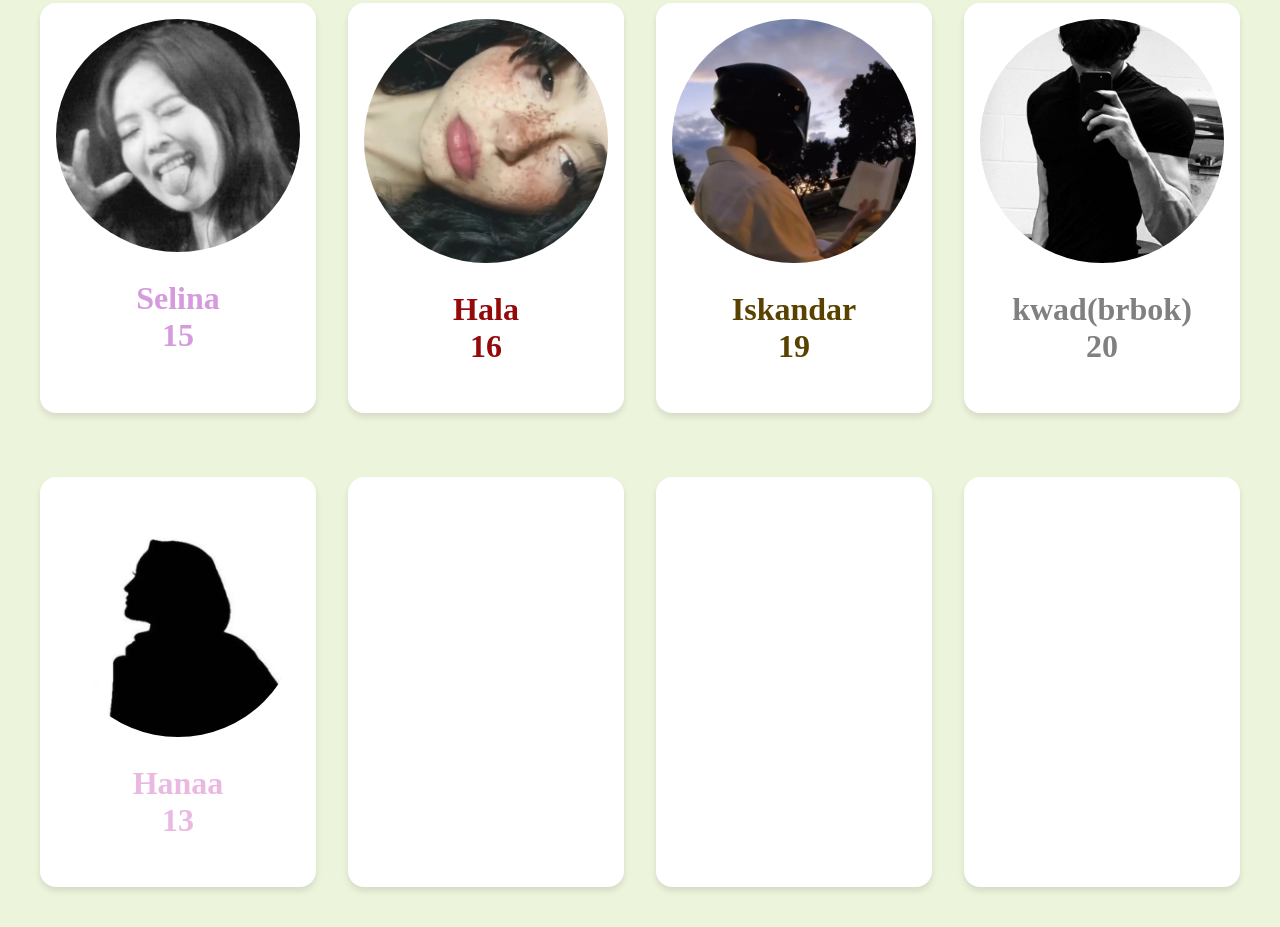
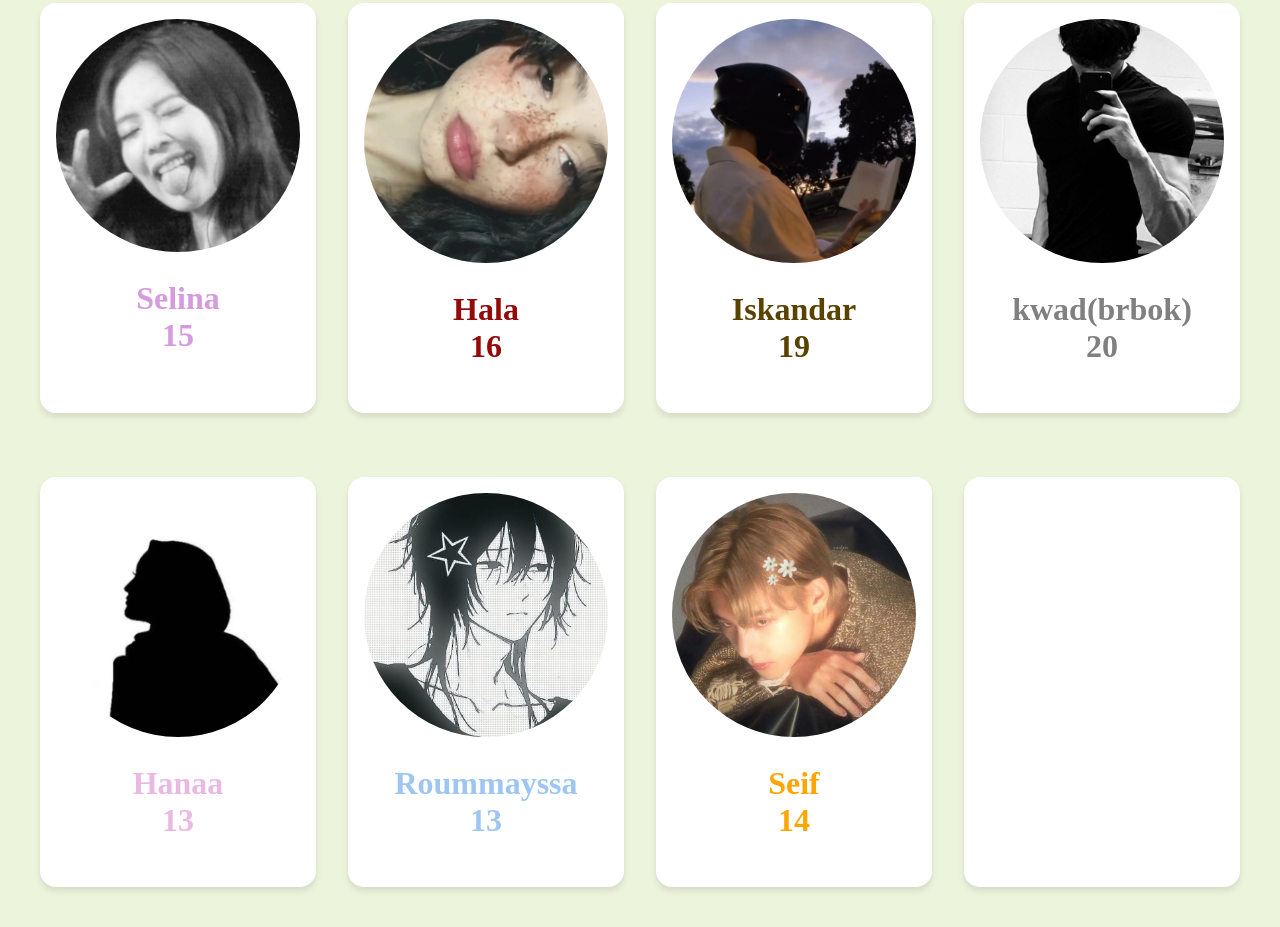
Before and after one commit to ayha1m4/cards., a plain HTML site: page index.html in a window 1280 px wide. Shown: the part 520-1447 px from the top of the page. Drawn offline with Linux system fonts and the light colour scheme.

Commit message:
Add files via upload

```diff
--- a/index.html
+++ b/index.html
@@ -52,12 +52,12 @@
         <p id="hana"> Hanaa <br> 13 </p>
       </div>
       <div class="card">
-        <img src="" alt=""/>
-        <p id=""></p>
+        <img src="images/rmsa.jpg" alt="roumaysa"/>
+        <p id="rmsa"> Roummayssa <br> 13 </p>
       </div>
       <div class="card">
-        <img src="" alt=""/>
-        <p id=""></p>
+        <img src="images/seif.jpg" alt="seif"/>
+        <p id="seif"> Seif <br> 14 </p>
       </div>
       <div class="card">
         <img src="" alt=""/>
--- a/style.css
+++ b/style.css
@@ -87,3 +87,15 @@ body{
     font-size: 2em;
     font-weight: bold;
   }
+
+  #rmsa{
+    color: #9EC6F3;
+    font-size: 2em;
+    font-weight: bold;
+  }
+
+#seif{
+  color: orange;
+    font-size: 2em;
+    font-weight: bold;
+}
```
Also changed, not shown: images/rmsa.jpg (added), images/seif.jpg (added).
